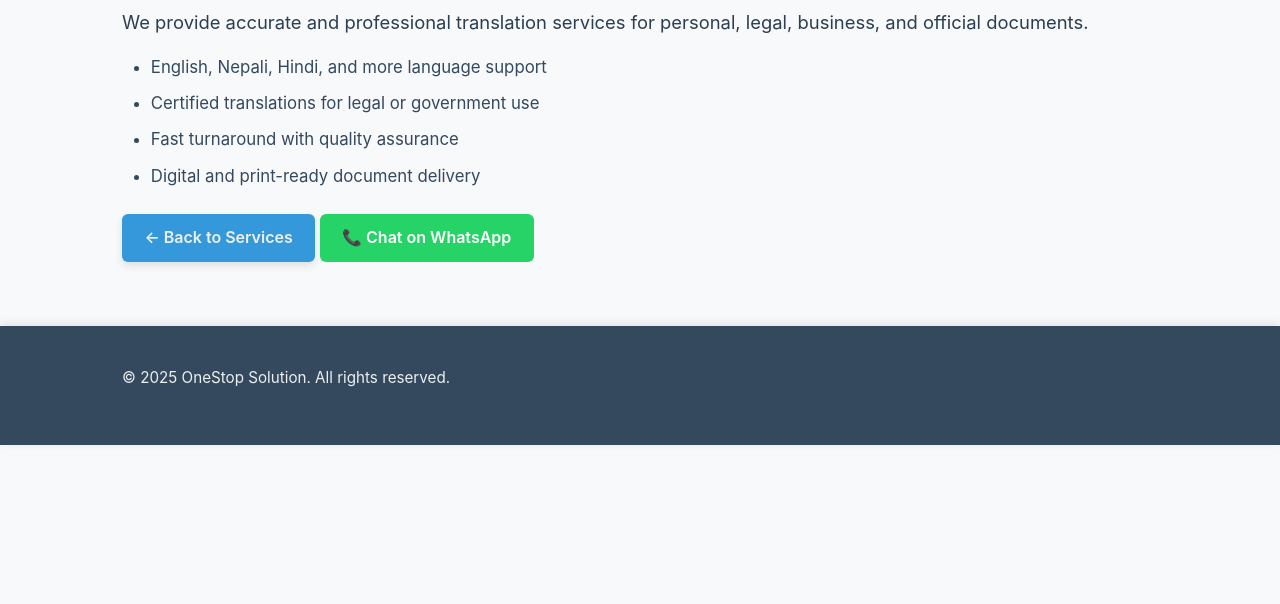
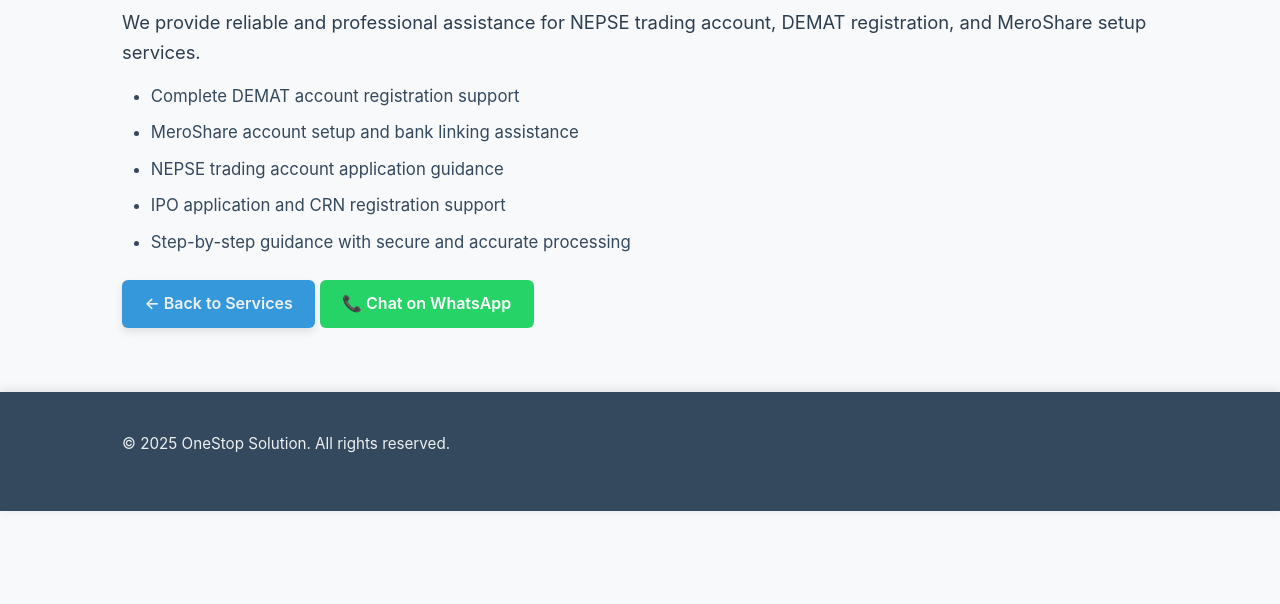
Before and after one commit to MdSufiyan7/OneStop-Solution, a website: page Frontend/translation.html in a window 1280 px wide. Shown: the part 196-800 px from the top of the page. Drawn offline with Linux system fonts and the light colour scheme.

Commit message:
update commit

```diff
--- a/Frontend/translation.html
+++ b/Frontend/translation.html
@@ -203,13 +203,14 @@
   </header>
   <main class="service-detail">
     <div class="container">
-      <h1>Translation Service</h1>
-     <p>We provide accurate and professional translation services for personal, legal, business, and official documents.</p>
+      <h1>MeroShare & DEMAT Support</h1>
+     <p>We provide reliable and professional assistance for NEPSE trading account, DEMAT registration, and MeroShare setup services.</p>
 <ul>
-  <li>English, Nepali, Hindi, and more language support</li>
-  <li>Certified translations for legal or government use</li>
-  <li>Fast turnaround with quality assurance</li>
-  <li>Digital and print-ready document delivery</li>
+  <li>Complete DEMAT account registration support</li>
+  <li>MeroShare account setup and bank linking assistance</li>
+  <li>NEPSE trading account application guidance</li>
+  <li>IPO application and CRN registration support</li>
+  <li>Step-by-step guidance with secure and accurate processing</li>
 </ul>
       <div class="btn-row">
       <a href="index.html#services" class="btn btn-primary">← Back to Services</a>
```
Also changed, not shown: Frontend/index.html (+5 -7 lines).
